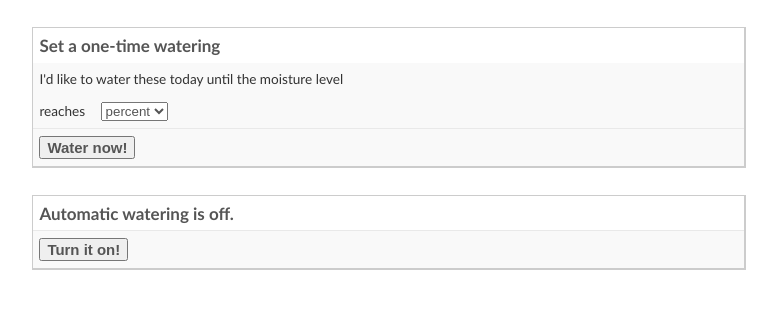
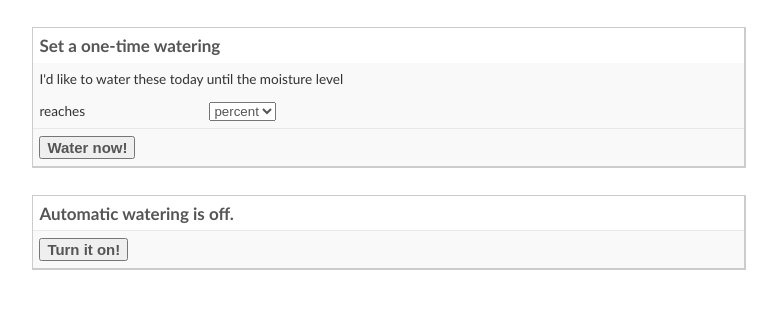
Before and after one commit to valkyriesavage/fluffy-toboggans, a Python web app: template server/templates/tomatoes.html in a window 1280 px wide. Shown: the part 357-666 px from the top of the page, without its empty margins (118-895 px from the left). Run offline with Jinja, Linux system fonts and the light colour scheme; the template is opened without the code that fills it, so the values that code supplies are empty; some libraries are stand-ins or nearby versions.

```diff
--- a/server/static/manual_form.css
+++ b/server/static/manual_form.css
@@ -28,7 +28,7 @@
   margin: 0;
   float: left;
   clear: left;
-  width: 4em;
+  width: 12em;
   text-align: left;
 }
 .wd-form dd {
```
